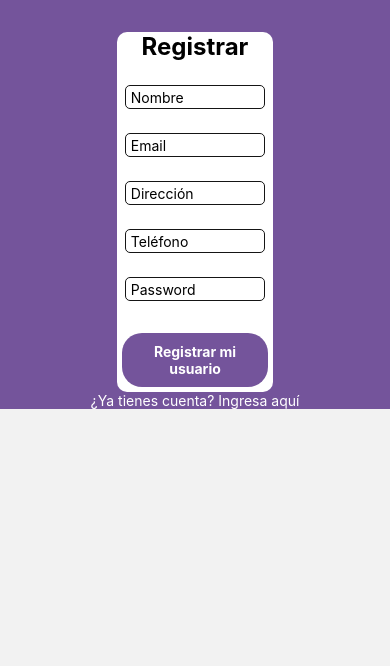
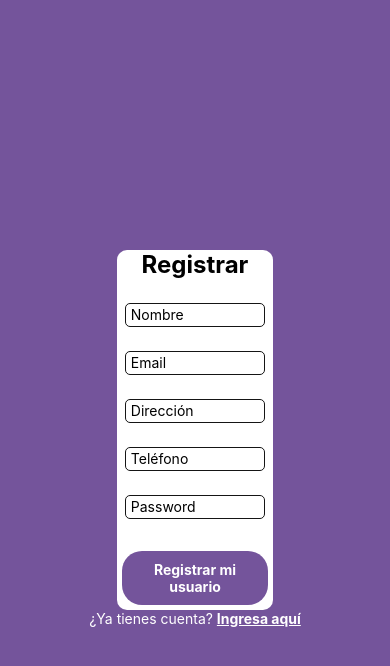
Before and after one commit to Roccopellegrinoo/proyect-native, a React Native app: screen /Register in a window 390 px wide. Shown: the top 666 px of the page. Built offline with nearby package versions, Linux system fonts and the light colour scheme; no server answers.

Commit message:
hago cambios en el register

```diff
--- a/src/screens/Register.js
+++ b/src/screens/Register.js
@@ -1,29 +1,20 @@
-import { Text, View, TouchableOpacity, StyleSheet} from 'react-native'
+import { Text, View, TouchableOpacity, StyleSheet } from 'react-native'
 import React, { Component } from 'react'
 import FormRegister from '../components/FormRegister'
-import { auth } from '../firebase/config'
 
 class Register extends Component {
-
-    componentDidMount(){
-        auth.onAuthStateChanged( user => {
-            if(user){
-                this.props.navigation.navigate('HomeNav')
-            }
-        })
-    }
 
   render() {
     return (
       <View style={styles.contenedor}>
-        <FormRegister navigation={this.props.navigation}/>
-        <Text style={styles.btnText}>
-            ¿Ya tienes cuenta?
-            <TouchableOpacity
-                onPress={()=> this.props.navigation.navigate('Login')}
-            >
-                <Text style={styles.btnText}> Ingresa aquí</Text>
-            </TouchableOpacity>
+        <FormRegister navigation={this.props.navigation} />
+        <Text style={styles.text}>
+          ¿Ya tienes cuenta?<Text> </Text>
+          <TouchableOpacity
+            onPress={() => this.props.navigation.navigate('Login')}
+          >
+            <Text style={styles.btnText}>Ingresa aquí</Text>
+          </TouchableOpacity>
         </Text>
       </View>
     )
@@ -37,10 +28,17 @@ const styles = StyleSheet.create({
     display: 'flex',
     alignItems: 'center',
     justifyContent: 'center',
-    backgroundColor: '#74549B'
+    backgroundColor: '#74549B',
+    height: '100vh'
+  },
+  text: {
+    textAlign: 'center',
+    color: '#fff',
   },
   btnText: {
     textAlign: 'center',
     color: '#fff',
+    fontWeight: 'bold',
+    textDecorationLine: 'underline'
   }
 })
```
